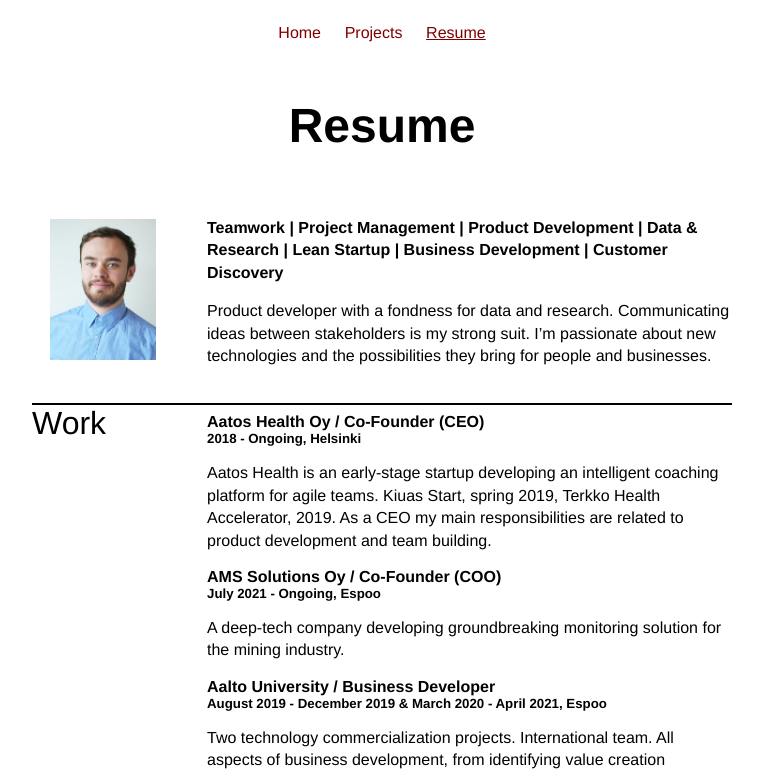
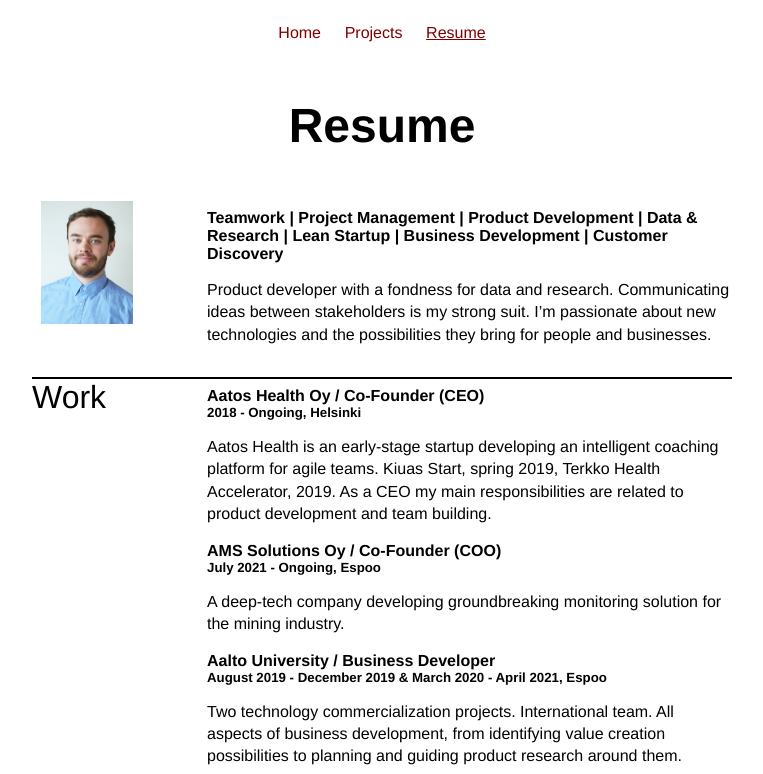
Before and after one commit to hulk-konen/hulk-konen.github.io, a plain HTML site: page resume.html in a window 1280 px wide. Shown: the top 774 px of the page, without its empty margins (258-1021 px from the left). Drawn offline with Linux system fonts and the light colour scheme; a web font is replaced by a local one.

Commit message:
Initial commit

```diff
--- a/resume.html
+++ b/resume.html
@@ -27,9 +27,9 @@
 <section class="rsm-section">
     <div class="rsm-left"><img src="images/resumephoto.jpg" alt="Official Selfie" class="rsm-photo"> </div>
     <div class="rsm-right">
-    <p>
+    <h4>
         <b>Teamwork | Project Management | Product Development | Data & Research | Lean Startup | Business Development  | Customer Discovery </b>
-    </p>
+    </h4>
     <p>
         Product developer with a fondness for data and research. Communicating ideas between stakeholders is my strong suit. I’m passionate about new technologies and the possibilities they bring for people and businesses.
     </p>
--- a/styles/layout.css
+++ b/styles/layout.css
@@ -301,7 +301,7 @@ iframe{
 .rsm-photo {
   max-height: 70%;
   max-width: 70%;
-  margin: 10%;
+  margin: 0% 5% 5% 5%;
 }
 
 /* tablet */
```
